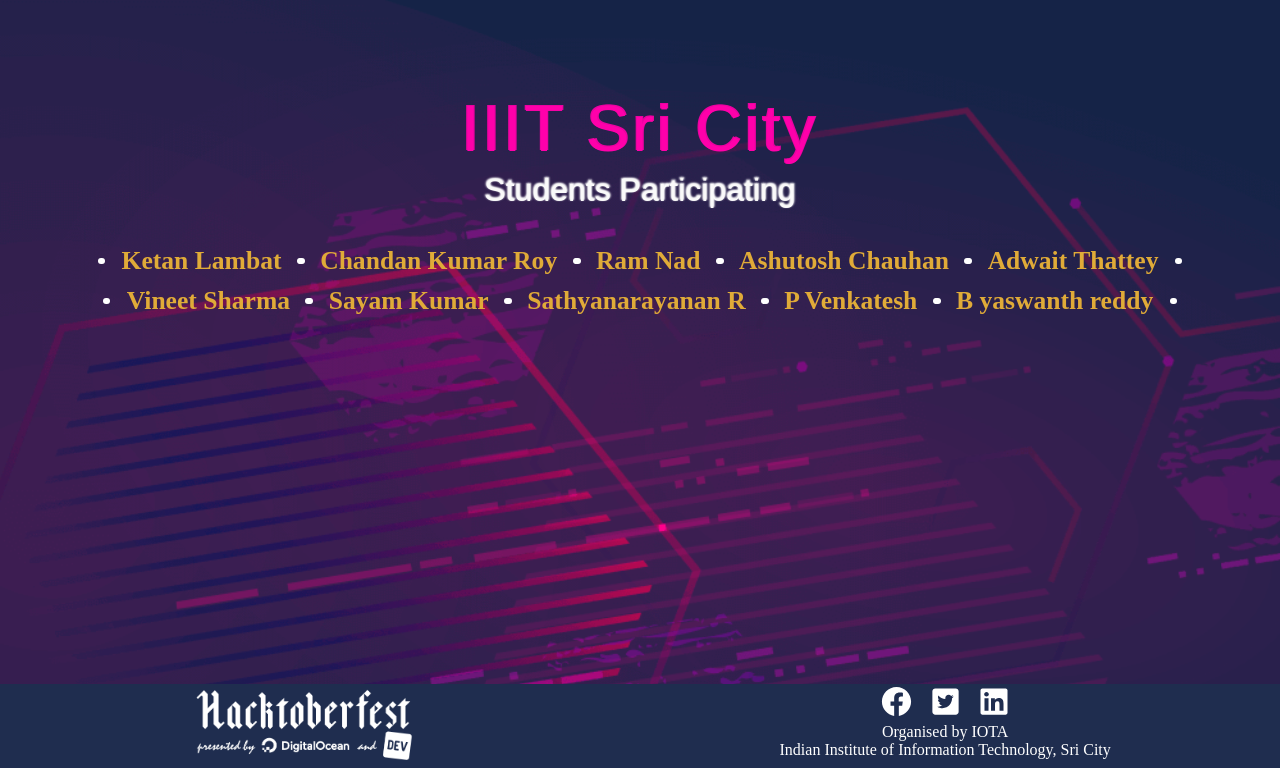
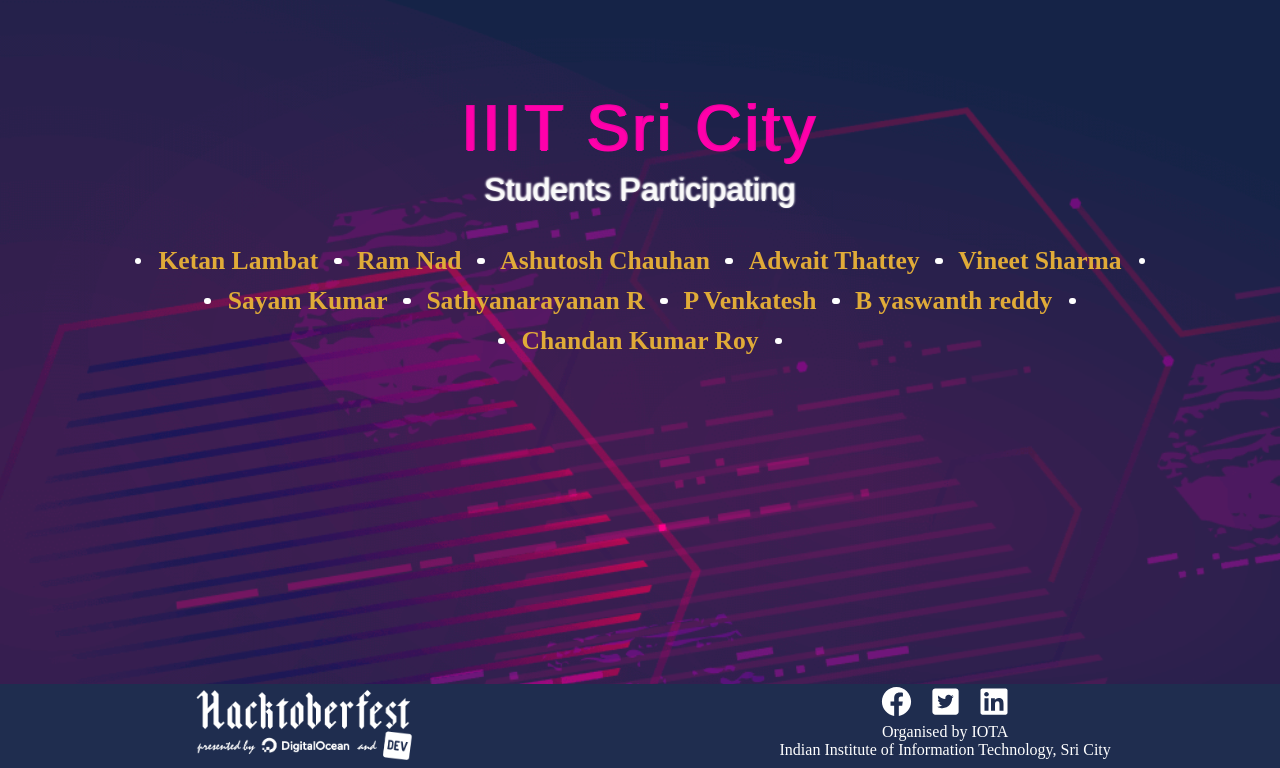
Before and after one commit to Project-Club-IIITS/hacktoberfest2019-participants, a Jekyll site: the page index.html, which Jekyll copies as it is, in a window 1280 px wide, cut to the strip 132-900 px from the top of the page. Built offline with Jekyll 4.4.1, drawn with Linux system fonts in a browser that asks for light colours; some web fonts are replaced; part of the change alters nothing that is shown.

```diff
--- a/index.html
+++ b/index.html
@@ -47,7 +47,6 @@
 
 
                 <li><a href="https://github.com/ketan-lambat">Ketan Lambat</a></li>
-                <li><a href="https://github.com/chandan5362">Chandan Kumar Roy</a></li>
                 <li><a href="https://github.com/ram-nad">Ram Nad</a></li>
                 <li><a href="https://github.com/masterashu">Ashutosh Chauhan</a></li>
                 <li><a href="https://github.com/adwait-thattey">Adwait Thattey</a></li>
@@ -56,6 +55,7 @@
                 <li><a href="https://github.com/rsathya4802">Sathyanarayanan R</a></li>
                 <li><a href="https://github.com/venky6888">P Venkatesh</a></li>
                 <li><a href="https://github.com/Satoruokabe">B yaswanth reddy</a></li>
+                <li><a href="https://github.com/chandan5362">Chandan Kumar Roy</a></li>
 
             </ul>
         </div>
```
